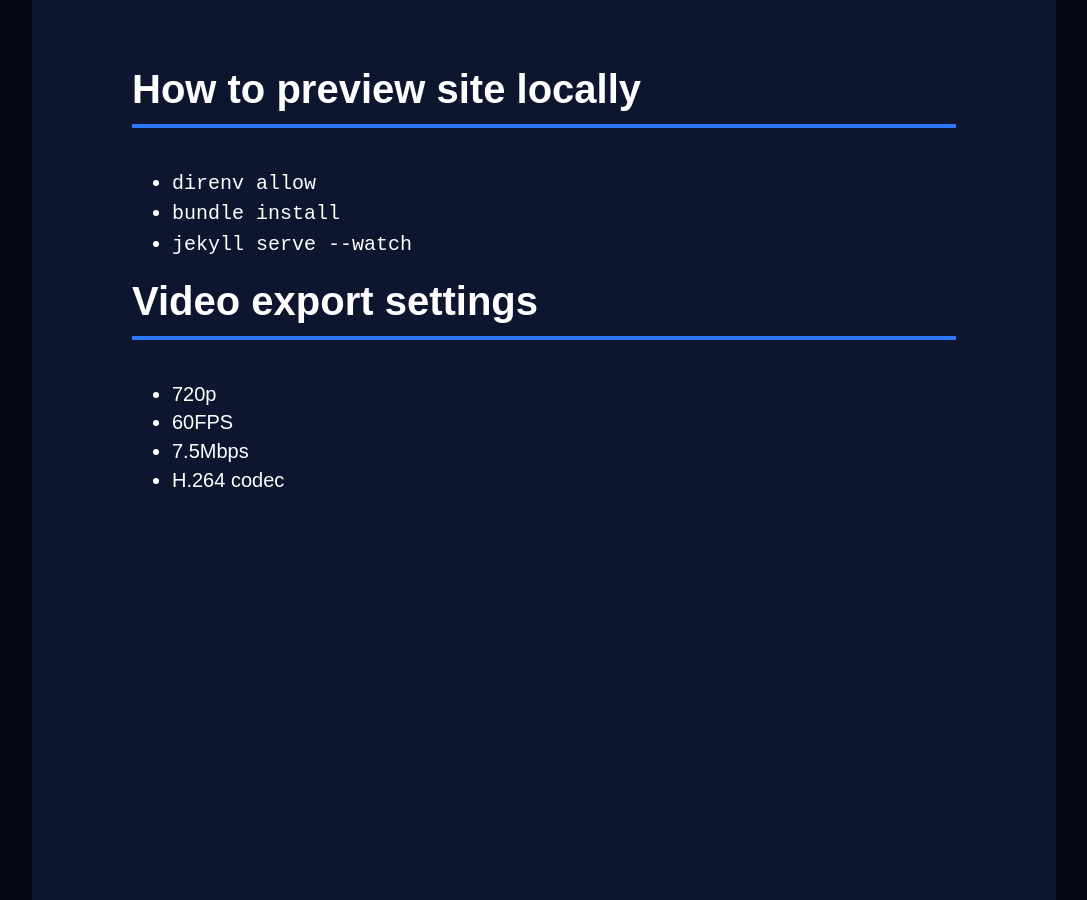
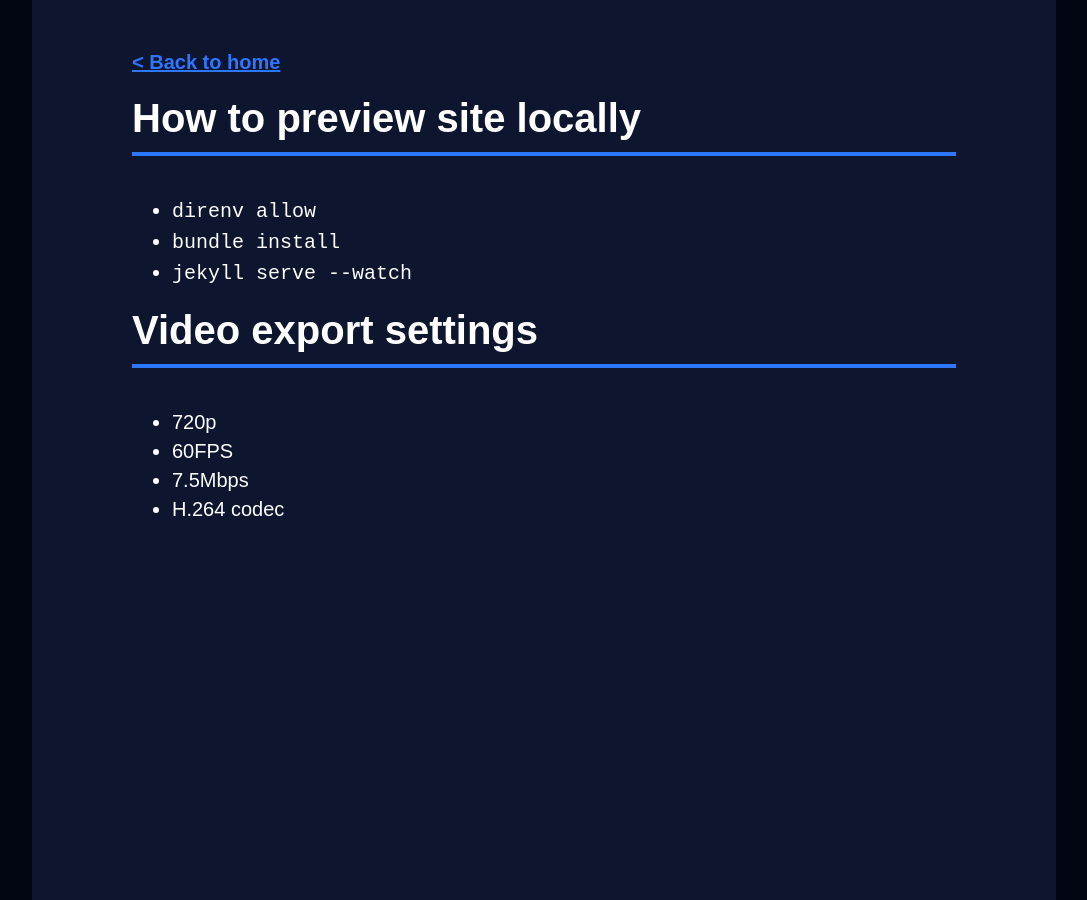
Before and after one commit to agersant/charlotta-combos, a Jekyll site: the page built from maintenance.md, in a window 1280 px wide. Shown: the whole page, without its empty margins (96-1183 px from the left). Built offline with Jekyll 4.4.1, drawn with Linux system fonts in a browser that asks for light colours; our own code applies the rules of GitHub Pages for plain Markdown files.

Commit message:
Adds links back to home

```diff
--- a/_layouts/default.html
+++ b/_layouts/default.html
@@ -11,6 +11,9 @@
 </head>
 
 <body>
+    {% if page.url != "/" %}
+    <a href="/">&lt; Back to home</a>
+    {% endif %}
     {{ content }}
 </body>
 
```
